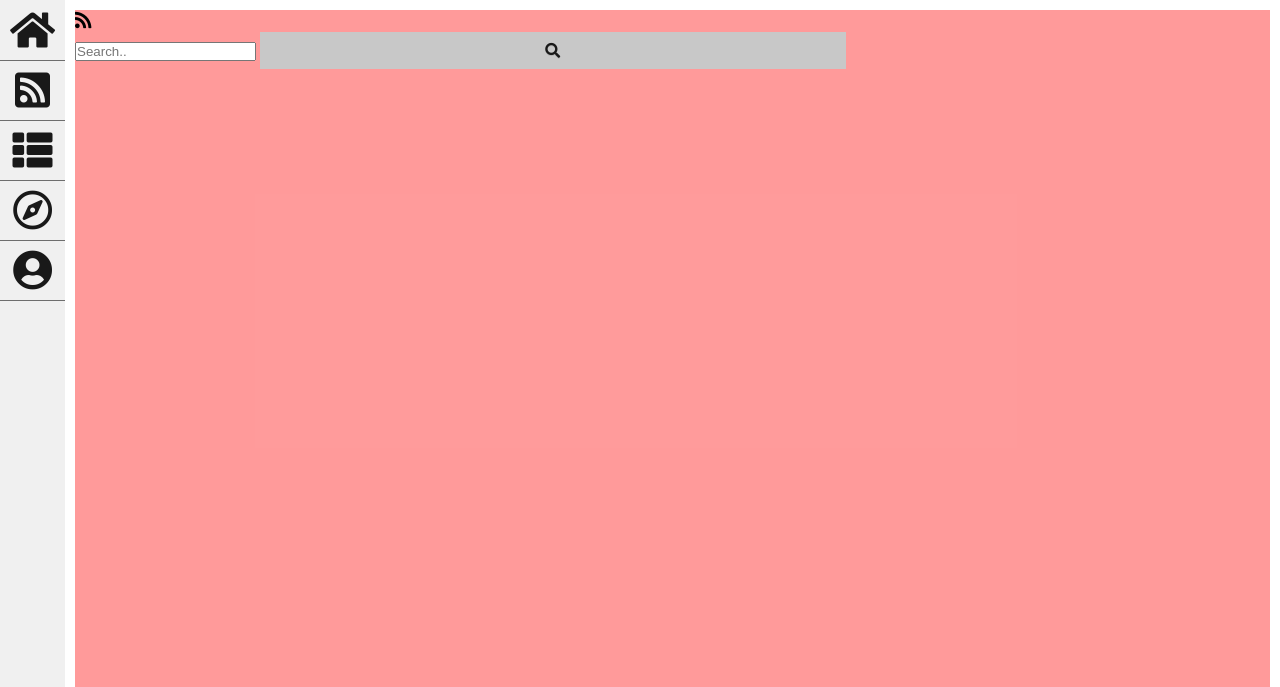
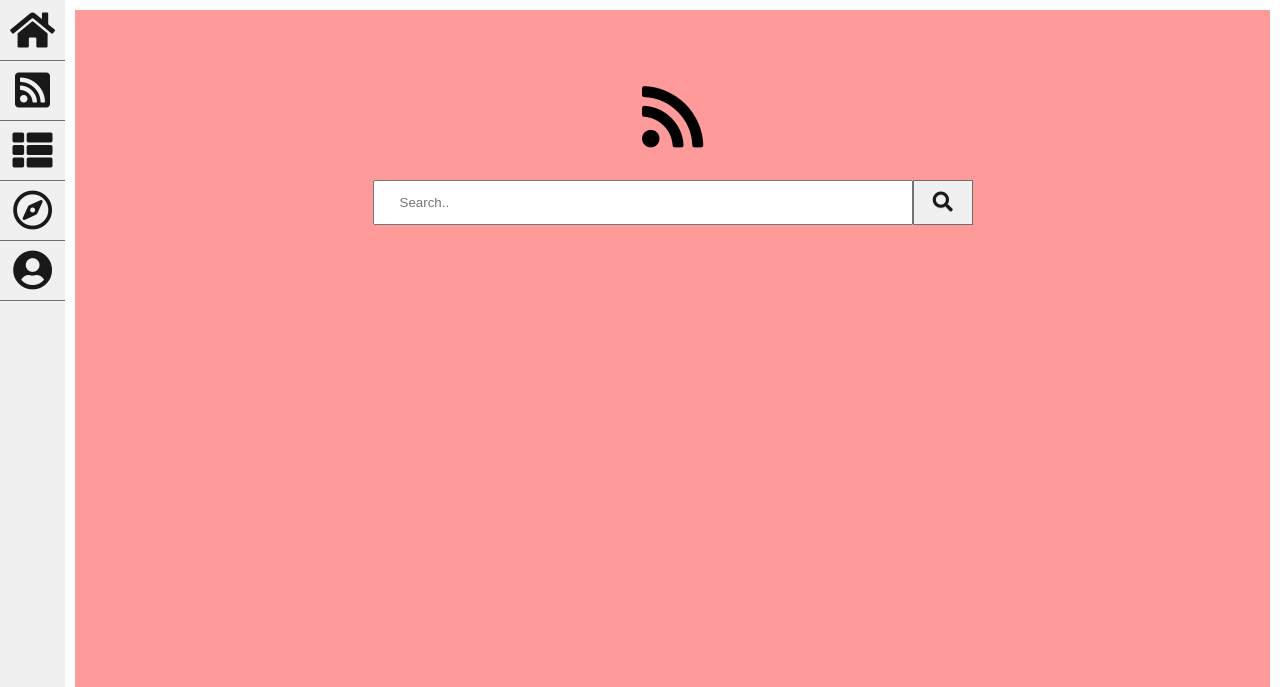
Before and after one commit to vali-snow/49Wews, a PHP site: page /html/discover.html in a window 1280 px wide. Shown: the part 61-748 px from the top of the page. Run offline with PHP 8.4, Linux system fonts and the light colour scheme; some libraries are stand-ins or nearby versions; some web fonts are replaced.

Commit message:
discover css

```diff
--- a/FrontEnd/css/sections.css
+++ b/FrontEnd/css/sections.css
@@ -20,6 +20,36 @@
 /*READ FEEDS*/
 /*ORGANIZE*/
 /*DISCOVER*/
+#discover article {
+    padding: 10px;
+    width: 600px;
+    margin: 5% auto;
+    display: flex;
+    flex-direction: column;
+}
+#discover h1 {
+    text-align: center;
+    font-size: 70px;
+    padding: 0px 0px 20px 0px;
+}
+#discover main {
+    display: inline-flex;
+    width: 100%;
+}
+#discover main input{
+    width: 90%;
+    text-indent: 25px;
+}
+#discover main button{
+    width: 10%;
+    font-size: 20px;
+    color: var(--themeColor);
+    background-color: var(--themeBGColor);
+    border: thin solid var(--themeLineColor);
+}
+#discover main button:hover{
+    background-color: var(--accentColor);
+}
 /*CONTACT*/
 #contact article {
     padding: 10px;
```
